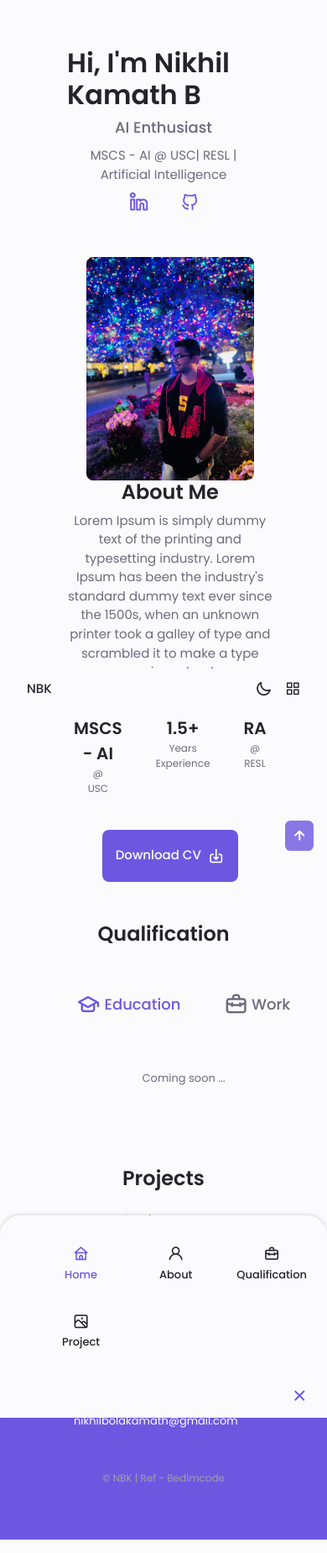
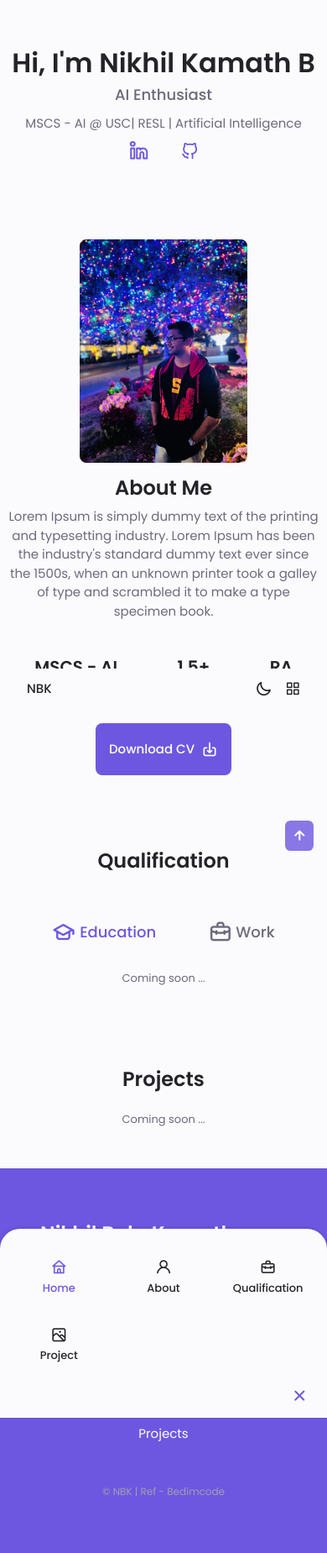
Before and after one commit to NikhilKamathB/Portfolio, a Django app: page / in a window 390 px wide. Shown: the whole page at 84% size. Run offline with Django 4.2, Linux system fonts and the light colour scheme; data that the repository does not hold is empty; parts of the project's set-up code (start-up, migrations or seed data) failed here and were passed over.

Commit message:
Fixed UI issues

```diff
--- a/portfolio/static/css/styles.css
+++ b/portfolio/static/css/styles.css
@@ -174,6 +174,8 @@
 .grid {
   display: grid;
   gap: 1.5rem;
+  margin: 0;
+  padding: 0;
 }
 
 .header {
@@ -735,10 +737,6 @@
 /*==================== MEDIA QUERIES ====================*/
 /* For small devices */
 @media screen and (max-width: 350px) {
-    .container {
-        margin-left: var(--mb-1);
-        margin-right: var(--mb-1);
-    }
     .nav__menu {
         padding: 2rem .25rem 4rem;
     }
@@ -766,8 +764,7 @@
         order: 1;
         justify-self: center;
     }
-    .about__container,
-    .contact__container {
+    .about__container {
         grid-template-columns: repeat(2, 1fr);
     }
     .project__container,
@@ -784,6 +781,52 @@
     .qualification__sections {
         display: grid;
         grid-template-columns: .6fr;
+        justify-content: center;
+    }
+}
+
+@media screen and (max-width: 568px) {
+    .home__container {
+        padding: 0;
+        text-align: center;
+        margin-bottom: 5rem;
+    }
+    .about__container {
+        padding: 0;
+        margin-bottom: 5rem;
+    }
+    .about__data {
+        margin-top: 1rem;
+    }
+    .about__info {
+        margin: 1rem;
+    }
+    .qualification__tabs {
+        margin: 0;
+    }
+    .qualification__timeline {
+        margin: 0 0 2rem 0;
+        padding-top: 0;
+        padding-bottom: 0;
+    }
+    .qualification__card {
+        margin: auto;
+    }
+    .project__container {
+        grid-template-columns: 1fr;
+    }
+    .project__content {
+        margin: 1rem;
+    }
+    .footer__container {
+        row-gap: 1.5rem;
+        grid-template-columns: 1fr;
+        margin: 0;
+        padding: 0;
+    }
+    .footer__links {
+        row-gap: 1.5rem;
+        align-items: center;
         justify-content: center;
     }
 }
@@ -899,7 +942,55 @@
     .home__social {
         transform: translateX(-6rem);
     }
+    .about.section {
+        padding: 2rem;
+    }
+    .qualification.section {
+        padding: 2rem;
+    }
+    .qualification__tabs {
+        margin: 0;
+    }
+    .qualification__active[data-content] {
+        margin: auto;
+    }
+    .qualification__timeline {
+        margin: auto;
+        padding: 0;
+    }
+    .project.section {
+        padding: 2rem;
+    }
     .project__content {
         column-gap: 5rem;
     }
 }
+
+@media screen and (max-width: 1024px) {
+    .home__container {
+        padding: 0;
+        margin-bottom: 5rem;
+    }
+    .about__container {
+        padding: 0.5rem;
+        margin-bottom: 5rem;
+    }
+    .qualification__tabs {
+        margin: 0;
+    }
+    .qualification__timeline {
+        margin: 0 0 2.3rem 0;
+        padding-top: 0;
+        padding-bottom: 0;
+    }
+    .qualification__active[data-content] {
+        margin: 0;
+    }
+    .project__container {
+        padding: 0;
+        margin-bottom: 5rem;
+    }
+    .project__content {
+        margin: 0.5rem;
+    }
+}
--- a/portfolio/templates/home/home.html
+++ b/portfolio/templates/home/home.html
@@ -90,7 +90,7 @@
             Qualification
         </h2>
         <span class="section__subtitle"></span>
-        <div class="qualification__contianer container grid">
+        <div class="container grid qualification__contianer">
             <div class="qualification__tabs">
                 <div class="qualification__button button--flex qualification__active" data-target="#education">
                     <i class="uil uil-graduation-cap qualification__icon"></i>Education
```
